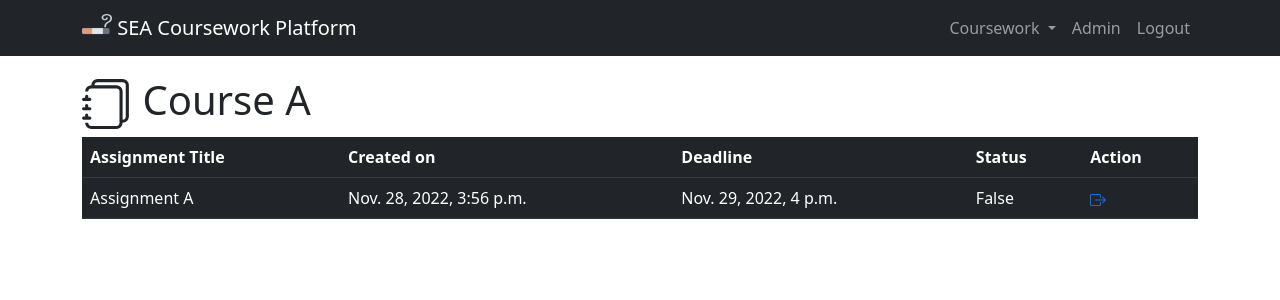
After one commit to yuxiang970813/SEA, a Django app: page /coursework/5 in a window 1280 px wide. The commit adds this page. Shown: the top 300 px of the page. Run offline with Django 4.2, Linux system fonts and the light colour scheme; a user stored in the database is signed in; data comes from the database, SQL or seed files in the repository; both versions use the stored data as it was after the commit.

Commit message:
Coursework views & assignment view

```diff
--- a/coursework/admin.py
+++ b/coursework/admin.py
@@ -1,6 +1,6 @@
 from django.contrib.auth.admin import UserAdmin
 from django.contrib import admin
-from .models import StudentList, User, Course, Coursework
+from .models import StudentList, User, Course, Coursework, Assignment, AssigmentStatus
 
 
 class UserDisplay(admin.ModelAdmin):
@@ -29,3 +29,5 @@ admin.site.register(StudentList, StudentListAdmin)
 admin.site.register(User, UserDisplay)
 admin.site.register(Course)
 admin.site.register(Coursework)
+admin.site.register(Assignment)
+admin.site.register(AssigmentStatus)
--- a/coursework/models.py
+++ b/coursework/models.py
@@ -47,3 +47,36 @@ class Coursework(models.Model):
 
     def __str__(self):
         return self.course.name
+
+
+class Assignment(models.Model):
+    coursework = models.ForeignKey(
+        Coursework,
+        on_delete=models.PROTECT,
+        related_name="assignment"
+    )
+    title = models.CharField(max_length=128)
+    created_on = models.DateTimeField(auto_now_add=True)
+    deadline = models.DateTimeField()
+
+    def __str__(self):
+        return self.title
+
+
+class AssigmentStatus(models.Model):
+    assignment = models.ForeignKey(
+        Assignment,
+        on_delete=models.PROTECT,
+        related_name="status"
+    )
+    student = models.ForeignKey(
+        User,
+        on_delete=models.PROTECT,
+        related_name="assignment_student"
+    )
+    memo = models.TextField(
+        blank=True,
+        null=True
+    )
+    upload_file = models.FileField(null=True)
+    upload_status = models.BooleanField(default=False)
--- /dev/null
+++ b/coursework/templates/coursework/coursework_view.html
@@ -0,0 +1,56 @@
+{% extends "coursework/layout.html" %}
+
+{% block title %}{{ coursework }}{% endblock %}
+
+{% block body %}
+<h1>
+  <svg xmlns="http://www.w3.org/2000/svg" width="50" height="50" fill="currentColor" class="bi bi-journals"
+    viewBox="0 0 16 16">
+    <path
+      d="M5 0h8a2 2 0 0 1 2 2v10a2 2 0 0 1-2 2 2 2 0 0 1-2 2H3a2 2 0 0 1-2-2h1a1 1 0 0 0 1 1h8a1 1 0 0 0 1-1V4a1 1 0 0 0-1-1H3a1 1 0 0 0-1 1H1a2 2 0 0 1 2-2h8a2 2 0 0 1 2 2v9a1 1 0 0 0 1-1V2a1 1 0 0 0-1-1H5a1 1 0 0 0-1 1H3a2 2 0 0 1 2-2z" />
+    <path
+      d="M1 6v-.5a.5.5 0 0 1 1 0V6h.5a.5.5 0 0 1 0 1h-2a.5.5 0 0 1 0-1H1zm0 3v-.5a.5.5 0 0 1 1 0V9h.5a.5.5 0 0 1 0 1h-2a.5.5 0 0 1 0-1H1zm0 2.5v.5H.5a.5.5 0 0 0 0 1h2a.5.5 0 0 0 0-1H2v-.5a.5.5 0 0 0-1 0z" />
+  </svg>
+  {{ coursework }}
+</h1>
+<table class="table table-dark table-hover">
+  <thead>
+    <tr>
+      <th scope="col">Assignment Title</th>
+      <th scope="col">Created on</th>
+      <th scope="col">Deadline</th>
+      <th scope="col">Status</th>
+      <th scope="col">Action</th>
+    </tr>
+  </thead>
+  <tbody>
+    <tr>
+      {% for assignment in coursework.assignment.all %}
+      <td>{{ assignment }}</td>
+      <td>{{ assignment.created_on }}</td>
+      <td>{{ assignment.deadline }}</td>
+      <td>
+        {% if not assignment.status.upload_status %}
+        False
+        {% else %}
+        True
+        {% endif %}
+      </td>
+      <td>
+        <a href="{% url 'assignment_view' coursework.id assignment.id %}">
+          <svg xmlns="http://www.w3.org/2000/svg" width="16" height="16" fill="currentColor"
+            class="bi bi-box-arrow-right" viewBox="0 0 16 16">
+            <path fill-rule="evenodd"
+              d="M10 12.5a.5.5 0 0 1-.5.5h-8a.5.5 0 0 1-.5-.5v-9a.5.5 0 0 1 .5-.5h8a.5.5 0 0 1 .5.5v2a.5.5 0 0 0 1 0v-2A1.5 1.5 0 0 0 9.5 2h-8A1.5 1.5 0 0 0 0 3.5v9A1.5 1.5 0 0 0 1.5 14h8a1.5 1.5 0 0 0 1.5-1.5v-2a.5.5 0 0 0-1 0v2z" />
+            <path fill-rule="evenodd"
+              d="M15.854 8.354a.5.5 0 0 0 0-.708l-3-3a.5.5 0 0 0-.708.708L14.293 7.5H5.5a.5.5 0 0 0 0 1h8.793l-2.147 2.146a.5.5 0 0 0 .708.708l3-3z" />
+          </svg>
+        </a>
+      </td>
+      {% empty %}
+      <td colspan="5">No assignment at the moment...</td>
+      {% endfor %}
+    </tr>
+  </tbody>
+</table>
+{% endblock %}
--- a/coursework/templates/coursework/layout.html
+++ b/coursework/templates/coursework/layout.html
@@ -43,7 +43,11 @@
             </a>
             <ul class="dropdown-menu dropdown-menu-dark">
               {% for coursework_joined in user.coursework_taken.all %}
-              <li><a class="dropdown-item" href="#">{{ coursework_joined.course }}</a></li>
+              <li>
+                <a class="dropdown-item" href="{% url 'coursework_view' coursework_joined.id %}">
+                  {{ coursework_joined.course }}
+                </a>
+              </li>
               {% empty %}
               <li><a class="dropdown-item disabled">No Coursework Available</a></li>
               {% endfor %}
--- a/coursework/urls.py
+++ b/coursework/urls.py
@@ -9,5 +9,10 @@ urlpatterns = [
     path("register", views.register, name="register"),
     path("activate/<uidb64>/<token>", views.activate_user, name="activate_user"),
     path("coursework/create", views.create_coursework, name="create_coursework"),
-    path("coursework/join", views.join_coursework, name="join_coursework")
+    path("coursework/join", views.join_coursework, name="join_coursework"),
+    path("coursework/<int:coursework_id>",
+         views.coursework_view, name="coursework_view"),
+    path("coursework/<int:coursework_id>/assignment/<int:assignment_id>",
+         views.assignment_view, name="assignment_view"),
+    path("upload", views.upload_file, name="upload_file")
 ]
--- a/coursework/views.py
+++ b/coursework/views.py
@@ -182,7 +182,10 @@ def create_coursework(request):
                 messages.success(
                     request, "Coursework created successfully"
                 )
-                return HttpResponseRedirect(reverse("index"))
+                return HttpResponseRedirect(reverse(
+                    "coursework_view",
+                    args=(new_coursework.id,)
+                ))
             # Remind if coursework already created
             except IntegrityError:
                 messages.warning(
@@ -209,22 +212,68 @@ def join_coursework(request):
         # For user later
         user = request.user
         coursework = Coursework.objects.get(
-            pk=request.POST["coursework-id"]).taken_person
+            pk=request.POST["coursework-id"]
+        )
+        taken_person = coursework.taken_person
         # Remind user if already join coursework
-        if user in coursework.all():
+        if user in taken_person.all():
             messages.warning(
                 request, "Already joined coursework!"
             )
             return HttpResponseRedirect(reverse("join_coursework"))
         # Join user to coursework
         else:
-            coursework.add(user)
+            taken_person.add(user)
             messages.success(
                 request, "Join coursework successfully"
             )
-            return HttpResponseRedirect(reverse("index"))
+            print(coursework.id)
+            return HttpResponseRedirect(reverse(
+                "coursework_view",
+                args=(coursework.id,)
+            ))
     # User visit join coursework page
     else:
         return render(request, "coursework/join_coursework.html", {
             "courseworks": Coursework.objects.all()
         })
+
+
+@login_required
+def coursework_view(request, coursework_id):
+    # For user later
+    coursework = Coursework.objects.get(pk=int(coursework_id))
+    # Make sure user have join coursework
+    if request.user in coursework.taken_person.all():
+        return render(request, "coursework/coursework_view.html", {
+            "coursework": coursework
+        })
+    # Remind & redirect to index if user haven't join coursework
+    else:
+        messages.error(
+            request, "You haven't join this coursework!"
+        )
+        return HttpResponseRedirect(reverse("index"))
+
+
+@login_required
+def assignment_view(request, coursework_id, assignment_id):
+    # For user later
+    coursework = Coursework.objects.get(pk=int(coursework_id))
+    # Make sure user have join coursework
+    if request.user in coursework.taken_person.all():
+        return render(request, "coursework/assignment_view.html", {
+            ""
+        })
+    # Remind & redirect to index if user haven't join coursework
+    else:
+        messages.error(
+            request, "You haven't join this coursework!"
+        )
+        return HttpResponseRedirect(reverse("index"))
+
+
+@login_required
+def upload_file(request):
+    # TODO
+    pass
```
Also changed, not shown: coursework/templates/coursework/index.html (+27 -1 lines), coursework/migrations/0006_assignment_assigmentstatus.py (added), coursework/migrations/0007_rename_status_assigmentstatus_upload_status_and_more.py (added), coursework/migrations/0008_assigmentstatus_memo_assigmentstatus_upload_file.py (added), coursework/templates/coursework/assignment_view.html (added), db.sqlite3.
